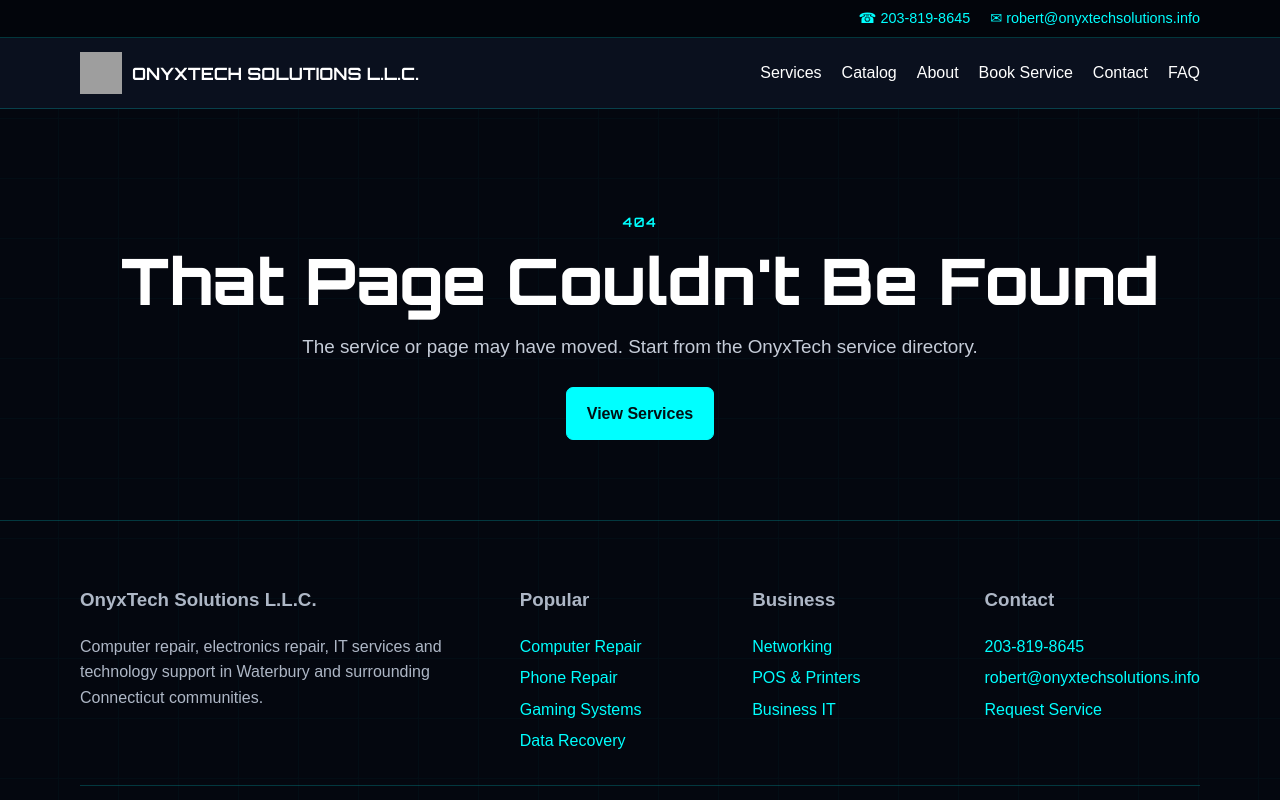
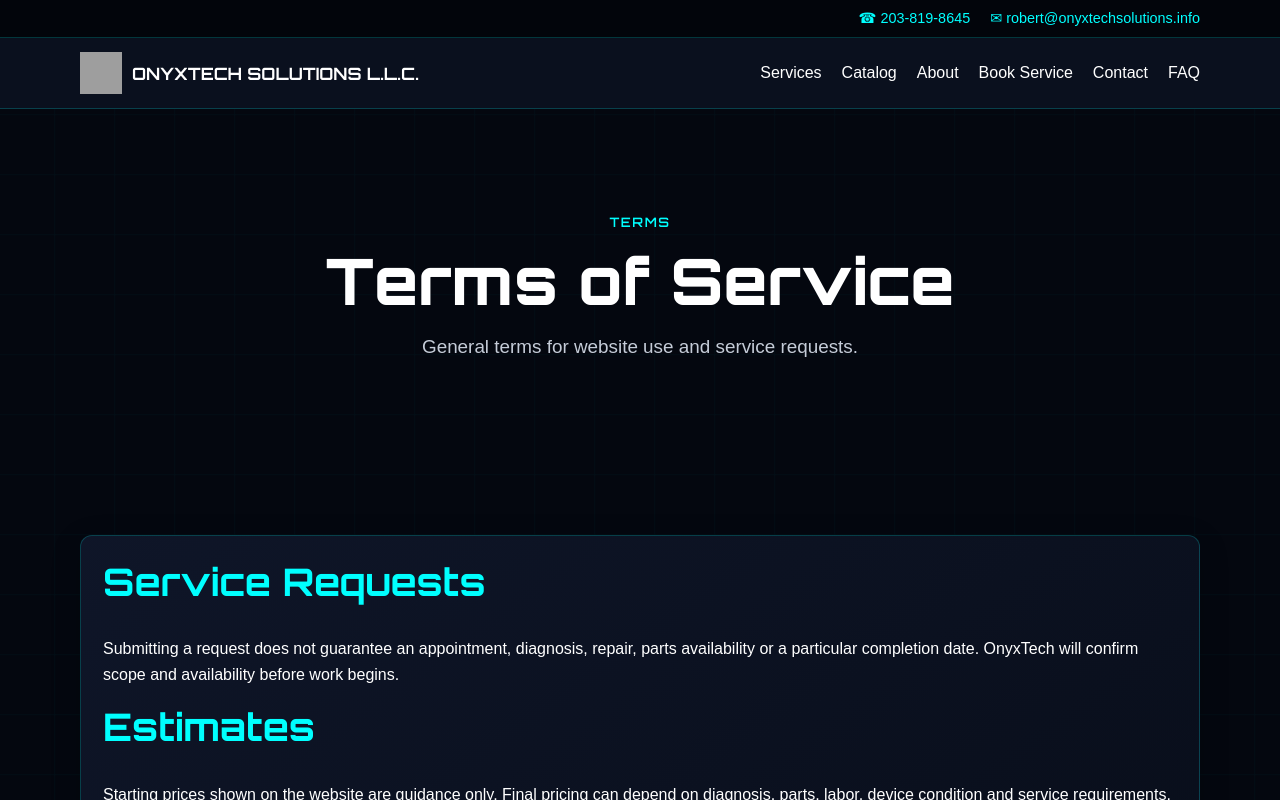
Before and after one commit to robertbrownba-arch/true-website, a Next.js app: page /terms in a window 1280 px wide. Before the commit this address had no page. Shown: the top 800 px of the page. Built offline with nearby package versions, Linux system fonts and the light colour scheme; grey boxes are pictures that could not be loaded.

Commit message:
Add Terms page to Next.js migration

```diff
--- /dev/null
+++ b/src/app/terms/page.tsx
@@ -0,0 +1,2 @@
+export const metadata={title:'Terms of Service | OnyxTech Solutions',description:'Terms and service-request information for OnyxTech Solutions L.L.C.'};
+export default function Terms(){return <main id="main"><section className="serviceHero"><div className="container"><div className="eyebrow">Terms</div><h1>Terms of Service</h1><p className="pageIntro">General terms for website use and service requests.</p></div></section><section><div className="container card"><h2>Service Requests</h2><p>Submitting a request does not guarantee an appointment, diagnosis, repair, parts availability or a particular completion date. OnyxTech will confirm scope and availability before work begins.</p><h2>Estimates</h2><p>Starting prices shown on the website are guidance only. Final pricing can depend on diagnosis, parts, labor, device condition and service requirements.</p><h2>Customer Information</h2><p>Customers should not submit passwords, PINs, recovery codes or other security credentials through website forms or email.</p><h2>Service Scope</h2><p>Some electrical, security, alarm, structured-cabling or other regulated work may require licensing, permits or qualified subcontractors. Availability is subject to applicable requirements.</p><h2>Contact</h2><p>Questions can be directed to robert@onyxtechsolutions.info or 203-819-8645.</p></div></section></main>}
```
